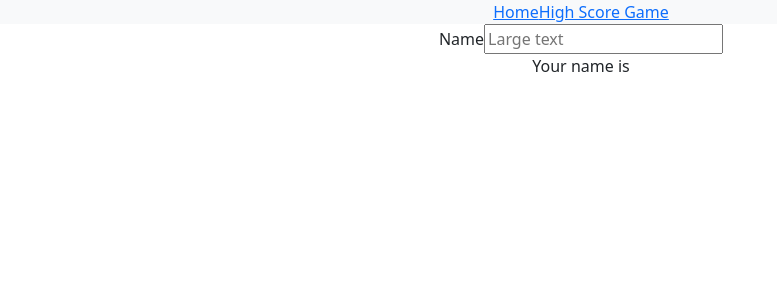
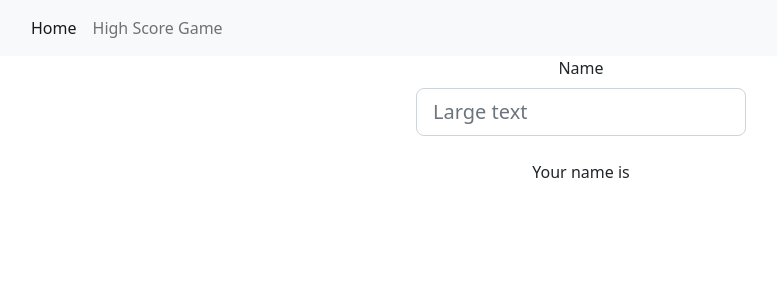
Before and after one commit to Landaman/softeng-framework-mqp, a React (Vite) app in the folder apps/frontend/: page / in a window 1280 px wide. Shown: the top 300 px of the page, without its empty margins (59-836 px from the left). Built offline with nearby package versions, Linux system fonts and the light colour scheme.

Commit message:
Made all components that can be bootstrap bootstrap

```diff
--- a/apps/frontend/src/index.css
+++ /dev/null
@@ -1,47 +0,0 @@
-:root {
-  font-family: Inter, system-ui, Avenir, Helvetica, Arial, sans-serif;
-  line-height: 1.5;
-  font-weight: 400;
-
-  color-scheme: light dark;
-  color: rgba(255, 255, 255, 0.87);
-  background-color: #242424;
-
-  font-synthesis: none;
-  text-rendering: optimizeLegibility;
-  -webkit-font-smoothing: antialiased;
-  -moz-osx-font-smoothing: grayscale;
-  -webkit-text-size-adjust: 100%;
-}
-
-#root,
-body {
-  padding: 0;
-  margin: 0;
-  width: 100%;
-  height: 100%;
-}
-
-a {
-  font-weight: 500;
-  color: #646cff;
-  text-decoration: inherit;
-}
-a:hover {
-  color: #535bf2;
-}
-
-h1 {
-  font-size: 3.2em;
-  line-height: 1.1;
-}
-
-@media (prefers-color-scheme: light) {
-  :root {
-    color: #213547;
-    background-color: #ffffff;
-  }
-  a:hover {
-    color: #747bff;
-  }
-}
--- a/apps/frontend/src/main.tsx
+++ b/apps/frontend/src/main.tsx
@@ -2,10 +2,9 @@ import React from "react";
 import ReactDOM from "react-dom/client";
 import HighScore from "./routes/highScore.tsx";
 import Home from "./routes/home.tsx";
-import "./index.css";
 import { createBrowserRouter, RouterProvider } from "react-router-dom";
 import ErrorPage from "./routes/errorPage.tsx";
-import Root from "./routes/root.tsx";
+import Root from "./root.tsx";
 import "./scss/custom.scss";
 
 // Set up the page router
--- /dev/null
+++ b/apps/frontend/src/root.tsx
@@ -0,0 +1,27 @@
+import { Outlet } from "react-router-dom";
+import { LinkContainer } from "react-router-bootstrap";
+import { Nav, Navbar, Container } from "react-bootstrap";
+
+export default function Root() {
+  return (
+    <>
+      <Navbar bg="light" expand="lg">
+        <Container>
+          <Navbar.Collapse id="basic-navbar-nav">
+            <Nav>
+              <LinkContainer to="/">
+                <Nav.Link>Home</Nav.Link>
+              </LinkContainer>
+              <LinkContainer to="/highScore">
+                <Nav.Link>High Score Game</Nav.Link>
+              </LinkContainer>
+            </Nav>
+          </Navbar.Collapse>
+        </Container>
+      </Navbar>
+      <div id="body">
+        <Outlet />
+      </div>
+    </>
+  );
+}
--- a/apps/frontend/src/routes/errorPage.css
+++ /dev/null
@@ -1,7 +0,0 @@
-#error-page {
-  display: flex;
-  flex-direction: column;
-  align-items: center;
-  justify-content: center;
-  width: 100%;
-}
--- a/apps/frontend/src/routes/errorPage.tsx
+++ b/apps/frontend/src/routes/errorPage.tsx
@@ -1,5 +1,4 @@
 import { isRouteErrorResponse, useRouteError } from "react-router-dom";
-import "./errorPage.css";
 
 /**
  * Simple page that displays an error when a router error occurs
@@ -24,7 +23,7 @@ export default function ErrorPage() {
   }
 
   return (
-    <div id="error-page">
+    <div className="text-center">
       <h1>Oops!</h1>
       <p>Sorry, an unexpected error has occurred.</p>
       <p>
--- a/apps/frontend/src/routes/highScore.css
+++ b/apps/frontend/src/routes/highScore.css
@@ -1,7 +1,3 @@
-#root {
-  text-align: center;
-}
-
 .logo {
   height: 6em;
   padding: 1.5em;
--- a/apps/frontend/src/routes/highScore.tsx
+++ b/apps/frontend/src/routes/highScore.tsx
@@ -70,7 +70,7 @@ function HighScore() {
 
   // React code
   return (
-    <>
+    <div className="text-center">
       <div>
         <a href="https://vitejs.dev" target="_blank">
           <img src={viteLogo} className="logo" alt="Vite logo" />
@@ -80,9 +80,10 @@ function HighScore() {
         </a>
       </div>
       <h1>Vite + React</h1>
-      <Card>
+      <Card style={{ width: "fit-content" }} className="mx-auto">
         <Button
           variant="primary"
+          className="align-self-center"
           onClick={() => setCount((count) => count + 1)}
         >
           count is {count}
@@ -96,7 +97,7 @@ function HighScore() {
       <p className="read-the-docs">
         Click on the Vite and React logos to learn more
       </p>
-    </>
+    </div>
   );
 }
 
--- a/apps/frontend/src/routes/home.tsx
+++ b/apps/frontend/src/routes/home.tsx
@@ -6,17 +6,19 @@ export default function Home() {
   const [name, setName] = useState("");
 
   return (
-    <>
+    <div className="text-center">
       <Form.Label htmlFor="nameInput">Name</Form.Label>
       <Form.Control
         id="nameInput"
         size="lg"
         type="text"
         placeholder="Large text"
+        style={{ width: "fit-content" }}
+        className="mx-auto"
         onChange={(event) => setName(event.target.value)}
       />
       <br />
       <p>Your name is {name}</p>
-    </>
+    </div>
   );
 }
--- a/apps/frontend/src/routes/root.tsx
+++ /dev/null
@@ -1,25 +0,0 @@
-import { Outlet } from "react-router-dom";
-import { LinkContainer } from "react-router-bootstrap";
-import { Button, Nav, Navbar } from "react-bootstrap";
-
-export default function Root() {
-  return (
-    <>
-      <Navbar bg="light" expand="lg">
-        <Navbar.Collapse id="basic-navbar-nav">
-          <Nav className="me-auto">
-            <LinkContainer to="/">
-              <Button>Home</Button>
-            </LinkContainer>
-            <LinkContainer to="highScore">
-              <Button>High Score Game</Button>
-            </LinkContainer>
-          </Nav>
-        </Navbar.Collapse>
-      </Navbar>
-      <div id="body">
-        <Outlet />
-      </div>
-    </>
-  );
-}
--- a/apps/frontend/src/scss/custom.scss
+++ b/apps/frontend/src/scss/custom.scss
@@ -26,3 +26,6 @@
 @import "bootstrap/scss/utilities/api";
 
 // 8. Add additional custom code here
+
+// Import any remaining bootstrap defaults
+@import "bootstrap/scss/bootstrap";
```
